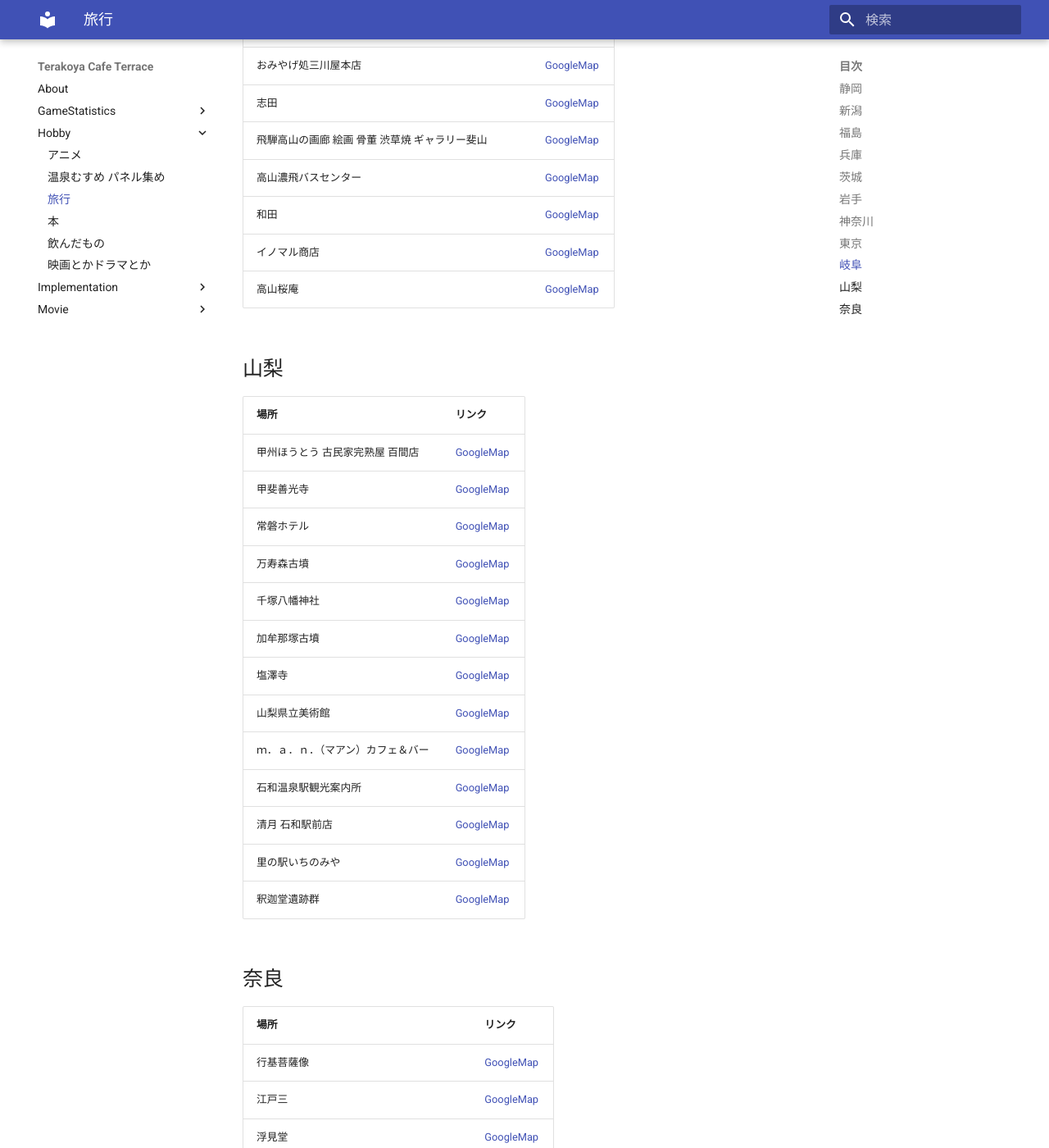
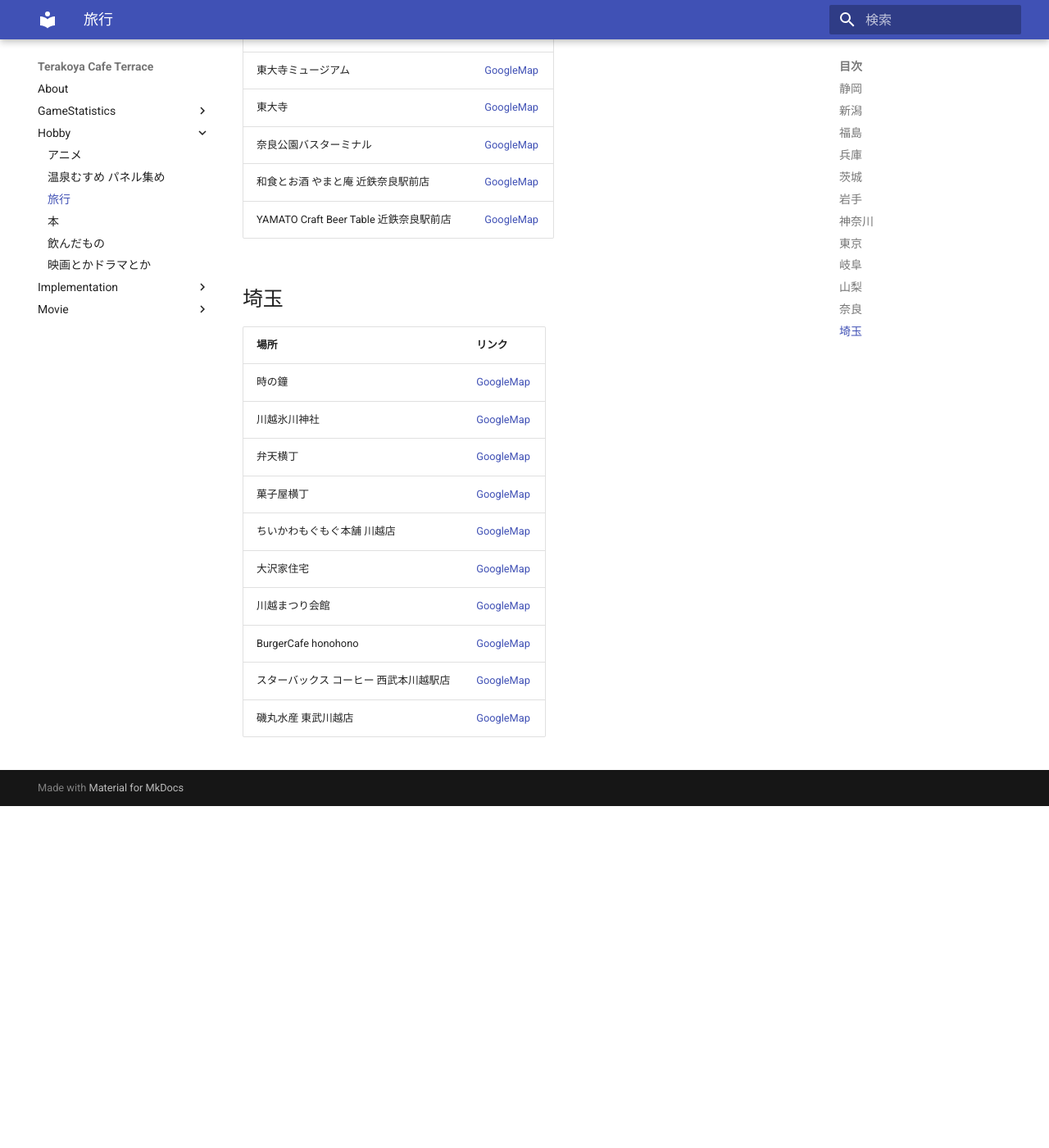
Before and after one commit to terraritto/TerakoyaCafe, an MkDocs documentation site: the page built from docs/Hobby/Trip.md, in a window 1280 px wide and 1400 px high, scrolled down 29100 px. Shown: the whole window at 82% size. Built offline with MkDocs 1.6.1 and Material for MkDocs 9.7.7, drawn with Linux system fonts in a browser that asks for light colours; after the commit the page ends 30083 px from its top, so only the background shows below that; some of the changed text lies outside the part shown.

Commit message:
・データを追加

```diff
--- a/docs/Hobby/Trip.md
+++ b/docs/Hobby/Trip.md
@@ -39,6 +39,11 @@
 | 福井洞窟 | 長崎 |
 | 福井洞窟ミュージアム | 長崎 |
 | 大串貝塚 | 茨城 |
+| 花輪台貝塚 | 茨城 |
+| 長岡市立科学博物館 | 新潟 |
+| 姥山貝塚 | 千葉 |
+| 堀之内貝塚 | 千葉 |
+| 加曾利貝塚 | 千葉 |
 
 行ったところのメモ
 
@@ -184,18 +189,12 @@
 <iframe src="https://www.google.com/maps/embed?pb=!1m18!1m12!1m3!1d267.5101482160462!2d141.17350106215832!3d39.406642595670945!2m3!1f0!2f0!3f0!3m2!1i1024!2i768!4f13.1!3m3!1m2!1s0x5f8f6084f4aa6bfd%3A0x5f15731456bb8fcc!2z44GQ44KL44Gj44Go6YGKIOaWsOiKseW3u-mnheW6lw!5e0!3m2!1sja!2sjp!4v1754221500669!5m2!1sja!2sjp" width="600" height="450" style="border:0;" allowfullscreen="" loading="lazy" referrerpolicy="no-referrer-when-downgrade"></iframe>
 
 ## 神奈川
-* 横浜美術館
-<iframe src="https://www.google.com/maps/embed?pb=!1m18!1m12!1m3!1d3249.91244755738!2d139.63064749999998!3d35.456961899999996!2m3!1f0!2f0!3f0!3m2!1i1024!2i768!4f13.1!3m3!1m2!1s0x60185c5d4d114559%3A0xe74cafa40a78ac06!2z5qiq5rWc576O6KGT6aSo!5e0!3m2!1sja!2sjp!4v1756039603541!5m2!1sja!2sjp" width="600" height="450" style="border:0;" allowfullscreen="" loading="lazy" referrerpolicy="no-referrer-when-downgrade"></iframe>
-
-* 日本郵船氷川丸
-<iframe src="https://www.google.com/maps/embed?pb=!1m18!1m12!1m3!1d3469.1814904279927!2d139.6489116452553!3d35.444396629679815!2m3!1f0!2f0!3f0!3m2!1i1024!2i768!4f13.1!3m3!1m2!1s0x60185d1d4c010511%3A0x693366f1e53b2017!2z5pel5pys6YO16Ii55rC35bed5Li4!5e0!3m2!1sja!2sjp!4v1756039714997!5m2!1sja!2sjp" width="600" height="450" style="border:0;" allowfullscreen="" loading="lazy" referrerpolicy="no-referrer-when-downgrade"></iframe>
-
-* 大さん橋ホール
-<iframe src="https://www.google.com/maps/embed?pb=!1m18!1m12!1m3!1d2314.697954125695!2d139.64352874238818!3d35.45230129077646!2m3!1f0!2f0!3f0!3m2!1i1024!2i768!4f13.1!3m3!1m2!1s0x60185cffb2d826f7%3A0x9f88529083fb131a!2z5aSn44GV44KT5qmL44Ob44O844Or!5e0!3m2!1sja!2sjp!4v1756039768229!5m2!1sja!2sjp" width="600" height="450" style="border:0;" allowfullscreen="" loading="lazy" referrerpolicy="no-referrer-when-downgrade"></iframe>
-
-* 横浜大飯店
-<iframe src="https://www.google.com/maps/embed?pb=!1m18!1m12!1m3!1d1477.584442804596!2d139.64365229238862!3d35.442871436597606!2m3!1f0!2f0!3f0!3m2!1i1024!2i768!4f13.1!3m3!1m2!1s0x60185ce4b917dc21%3A0xb2e62ec580c068eb!2z5qiq5rWc5aSn6aOv5bqX!5e0!3m2!1sja!2sjp!4v1756039679229!5m2!1sja!2sjp" width="600" height="450" style="border:0;" allowfullscreen="" loading="lazy" referrerpolicy="no-referrer-when-downgrade"></iframe>
-
+| 場所 | リンク |
+| :--- | :--- |
+| 横浜美術館 | [GoogleMap](https://maps.app.goo.gl/f2NhbncQyK58zz4y9) |
+| 日本郵船氷川丸 | [GoogleMap](https://maps.app.goo.gl/c9wYG6kS89t69s2n7) |
+| 大さん橋ホール | [GoogleMap](https://maps.app.goo.gl/cyLjz2iA58e1vWQB6) |
+| 横浜大飯店 | [GoogleMap](https://maps.app.goo.gl/7BjMSsSy3kf3FAvQ7) |
 
 ## 東京
 | 場所 | リンク |
@@ -270,3 +269,17 @@
 | 奈良公園バスターミナル | [GoogleMap](https://maps.app.goo.gl/ojdw7Cu9eMUdg6bo9) |
 | 和食とお酒 やまと庵 近鉄奈良駅前店 | [GoogleMap](https://maps.app.goo.gl/TTWvUKGZRM9hY5dg6) |
 | YAMATO Craft Beer Table 近鉄奈良駅前店 | [GoogleMap](https://maps.app.goo.gl/D9gSaGb8VFeG4Kjx5) |
+
+## 埼玉
+| 場所 | リンク |
+| :--- | :--- |
+| 時の鐘 | [GoogleMap](https://maps.app.goo.gl/sNUvNE2e3uSE7eG7A) |
+| 川越氷川神社 | [GoogleMap](https://maps.app.goo.gl/UDa7hPuHtHakigR79) |
+| 弁天横丁 | [GoogleMap](https://maps.app.goo.gl/21pmm9HR3SQkqspW9) |
+| 菓子屋横丁 | [GoogleMap](https://maps.app.goo.gl/V8xEX7fKoeRCanqa8) |
+| ちいかわもぐもぐ本舗 川越店 | [GoogleMap](https://maps.app.goo.gl/XCv31mLCTBH3ojsT7) |
+| 大沢家住宅 | [GoogleMap](https://maps.app.goo.gl/o4fw43nn3dRgLEAN6) |
+| 川越まつり会館 | [GoogleMap](https://maps.app.goo.gl/zd9knjrKCnponEfx9) |
+| BurgerCafe honohono | [GoogleMap](https://maps.app.goo.gl/9k9sXBkXo3RZHUsG8) |
+| スターバックス コーヒー 西武本川越駅店 | [GoogleMap](https://maps.app.goo.gl/NK5LeXwzjcHvrzUw5) |
+| 磯丸水産 東武川越店 | [GoogleMap](https://maps.app.goo.gl/HmCU2nemJtH5Xh2J8) |
```
Also changed, not shown: docs/Hobby/Anime.md (+3 -0 lines), docs/Hobby/book.md (+2 -2 lines), docs/Implementation/Implementation.md (+6 -1 lines), docs/Movie/RL.md (+14 -0 lines).
